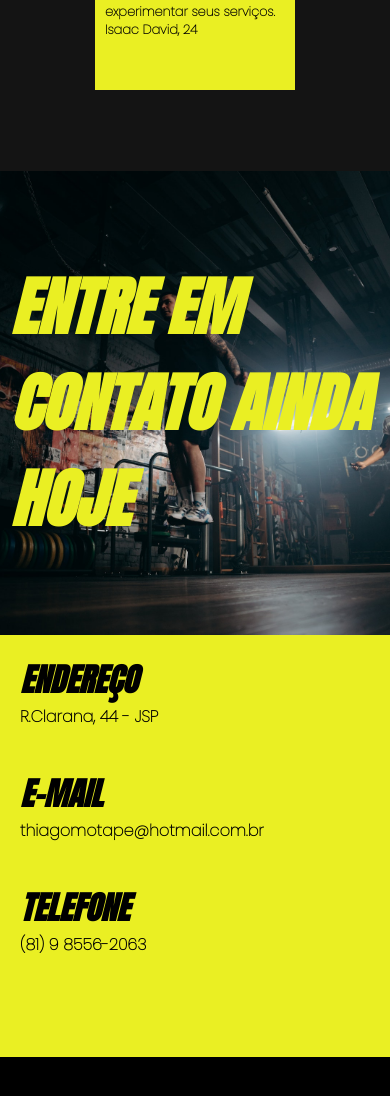
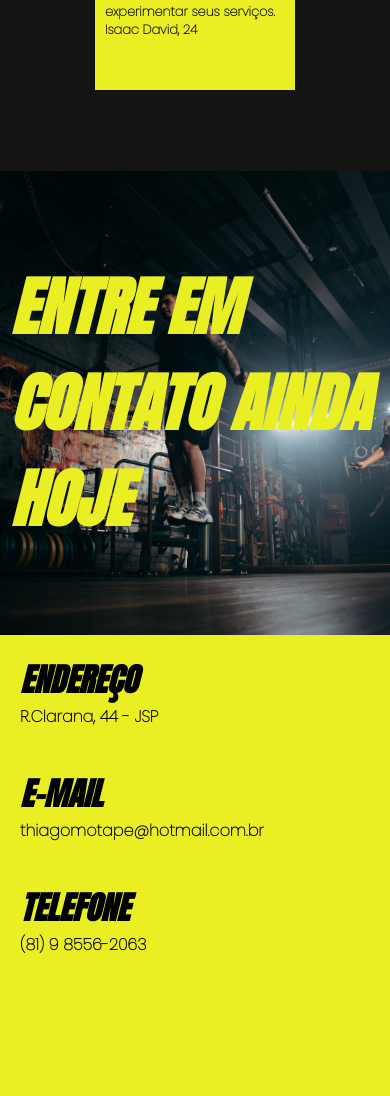
Before and after one commit to thiagomotaPE/Extreme-Gym, a React (Create React App) app in the folder extreme-gym/: page / in a window 390 px wide. Shown: the part 4724-5820 px from the top of the page. Before the commit the page ends 5781 px from the top, so only its background shows below. Built offline with nearby package versions, Linux system fonts and the light colour scheme.

Commit message:
update
ajustando o espaço do footer e o scroll da tela mobile

```diff
--- a/extreme-gym/src/components/BigComponents/Footer/styles.js
+++ b/extreme-gym/src/components/BigComponents/Footer/styles.js
@@ -2,18 +2,18 @@ import styled from "styled-components";
 
 export const Background = styled.div`
     background-color: #eaef23;
-    height: 50vh;
+    height: 55vh;
     @media (min-width: 800px){
         height: 20vh;
     }
 
     div.infos{
+
         @media (min-width: 800px){
             display: flex;
             flex-direction: row;
             justify-content: space-around;
             padding-top: 10px;
-
         }
     }
 
--- a/extreme-gym/src/components/BigComponents/Header/styles.js
+++ b/extreme-gym/src/components/BigComponents/Header/styles.js
@@ -94,7 +94,7 @@ export const BurguerMenu = styled.button`
     @media (max-width: 600px){
         position: fixed;
         top: 85vh;
-        right: 55px;
+        right: 50px;
         margin-left: 40vh;
         border-radius: 50%;
         padding: 15px;
--- a/extreme-gym/src/styles/global.js
+++ b/extreme-gym/src/styles/global.js
@@ -11,6 +11,10 @@ export const GlobalStyle = createGlobalStyle`
   html{
     scroll-behavior: smooth;
     scroll-padding-top: 70px;
+
+    @media (max-width: 600px){
+      scroll-padding-top: 0px;
+    }
   }
 
   body {
```
